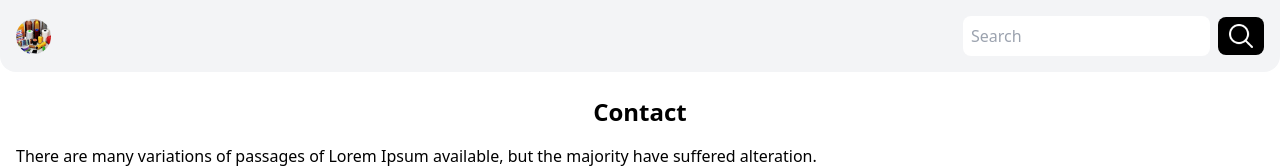
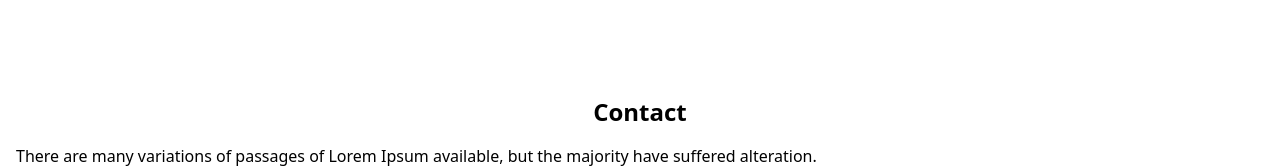
Before and after one commit to RavenXD/electric-ecommerce-next, a Next.js app: page /contact in a window 1280 px wide. Shown: the top 168 px of the page. Built offline with nearby package versions, Linux system fonts and the light colour scheme.

Commit message:
Add search input in the nav tag

```diff
--- a/app/(Components)/Header.jsx
+++ b/app/(Components)/Header.jsx
@@ -6,17 +6,14 @@ import search from "../../assets/search.png";
 function Header() {
   return (
     <header className="relative z-10 ">
-      <nav className="p-4 max-w-7xl m-auto flex items-center justify-between fixed top-0 rounded-b-2xl bg-gray-100 w-full">
+      <nav className="p-4 max-w-7xl m-auto flex items-center justify-around fixed top-0 rounded-b-2xl bg-gray-100 w-full">
         <Link href="./">
           <Image src={logo} width={35} height={35} alt="logo" />
         </Link>
-
-        <div className="flex items-center ">
-          <input className="h-10 p-2 mx-2 rounded-lg" type="text" placeholder="Search" />
+          <input className="h-10 w-60 p-2 mx-2 rounded-lg" type="text" placeholder="Search" />
           <button className="bg-black rounded-lg py-1 px-2">
-            <Image className="" src={search} width={30} height={35} alt="search icon" />
+            <Image className="" src={search} width={30} height={30} alt="search-icon" />
           </button>
-        </div>
       </nav>
     </header>
   );
--- a/app/(Components)/Product.jsx
+++ b/app/(Components)/Product.jsx
@@ -8,7 +8,6 @@ function Product({ name, price, url, productId }) {
     <div className="p-2 bg-[#F8F9F9] flex flex-col items-center ">
       <Link href={`/${productId}`}>
         <Image src={`https:${url}`} alt="product image" width={350} height={300} />
-      </Link>
       <div className="pt-2 w-full">
         <p className="font-bold">{name}</p>
         <p className="text-xs text-gray-600">Shoe</p>
@@ -17,6 +16,7 @@ function Product({ name, price, url, productId }) {
           <span className="text-[#F29D38]">&nbsp;$150</span>
         </p>
       </div>
+      </Link>
     </div>
   );
 }
--- a/app/[id]/page.jsx
+++ b/app/[id]/page.jsx
@@ -12,7 +12,7 @@ async function ProductPage({ params }) {
 
   return (
     <>
-      <section className=" mt-24 mb-16 m-auto p-4 flex flex-col md:flex-row md:gap-6">
+      <section className=" mt-2 mb-16 m-auto p-4 flex flex-col md:flex-row md:gap-6">
         <div className=" bg-[#F8F9F9] p-6 relative rounded-lg flex-1">
           {/* Add Image Slider Here */}
           <Image
@@ -48,11 +48,11 @@ async function ProductPage({ params }) {
 
           <div className="flex justify-center mt-8">
             <Link
-              className="flex bg-green-400 py-2 px-4 rounded-xl justify-center items-center"
-              href={`https://wa.me/+923330508717?text=I would like to inquire about ${product.fields.productName}`}
+              className="flex bg-green-400 py-2 px-4 rounded-3xl justify-center items-center"
+              href={`https://wa.me/+923330508717?text=I would like to inquire about %20%0A ${product.fields.productName} %20%0A https:${asset.fields.file.url}`}
             >
-              <Image className="w-10 h-auto" src={whatsapp} alt="whatsaap icon" />
-              <span className="text-white px-3 text-2xl">Ask on WhatsApp</span>
+              <Image className="w-8 h-auto" src={whatsapp} alt="whatsaap icon" />
+              <span className="text-white px-3 text-xl">Ask on WhatsApp</span>
             </Link>
           </div>
         </div>
--- a/app/layout.jsx
+++ b/app/layout.jsx
@@ -1,5 +1,4 @@
 import "./globals.css";
-import Header from "./(Components)/Header";
 import Footer from "./(Components)/Footer";
 
 export default function RootLayout({ children }) {
@@ -7,7 +6,6 @@ export default function RootLayout({ children }) {
     <html lang="en">
       <head />
       <body className="max-w-7xl m-auto ">
-        <Header />
         {children}
         <Footer />
       </body>
--- a/app/page.jsx
+++ b/app/page.jsx
@@ -1,6 +1,7 @@
 import Product from "./(Components)/Product";
 import Categories from "./(Components)/Categories";
 import Featured from "./(Components)/Featured";
+import Header from "./(Components)/Header";
 
 import { getProducts } from "../utils/apiRequests";
 
@@ -9,11 +10,12 @@ export default async function Home() {
 
   return (
     <>
+      <Header />
       <Featured />
       <Categories />
       <main className="m-4 mb-16 w-auto ">
         <div className=" grid gap-2 grid-cols-2">
-          {products.map((product, index) => {
+          {products && products.map((product, index) => {
             const productId = product.fields.productImages[0].sys.id;
             const imageObject = includes.Asset.find((item) => item.sys.id == productId);
             return (
```
